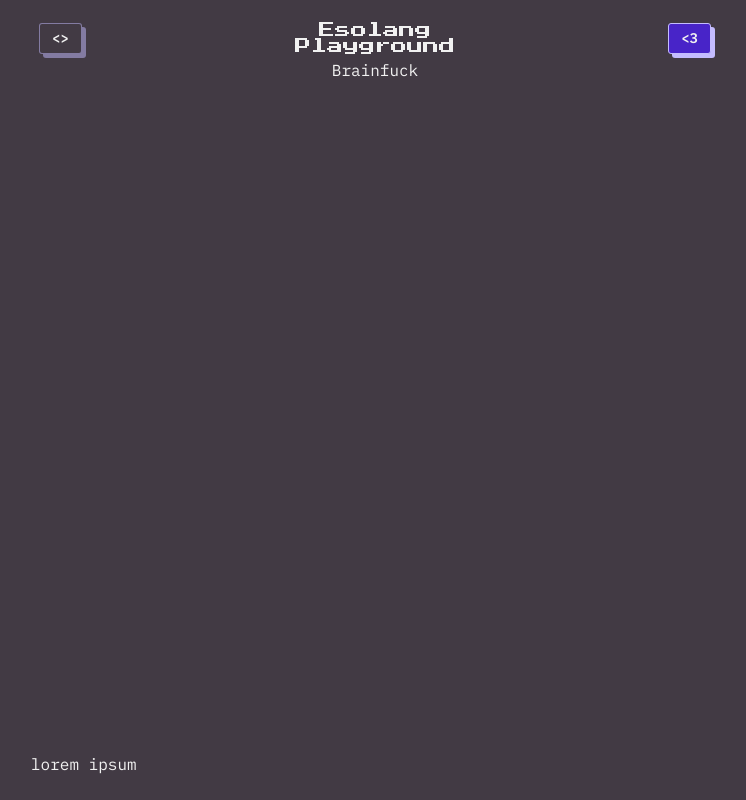
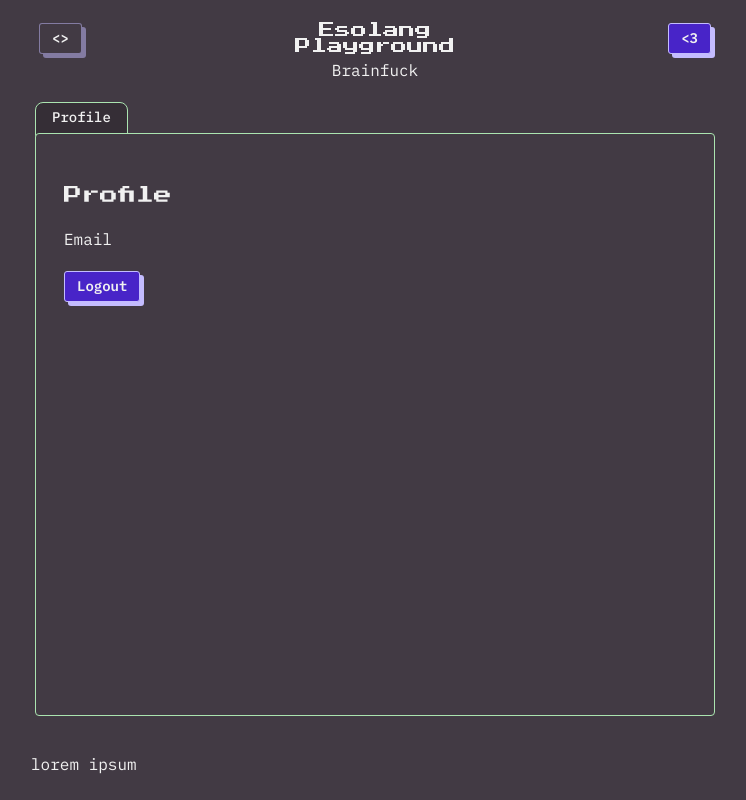
Before and after one commit to aeron13/esolang-playground, a Nuxt app: page /profile in a window 1280 px wide. Shown: the whole page, without its empty margins (265-1011 px from the left). Built offline with nearby package versions, Linux system fonts and the light colour scheme; no server answers.

Commit message:
profile page

```diff
--- a/app/data.ts
+++ b/app/data.ts
@@ -26,9 +26,6 @@ export const authenticated_menu: IMenuBlock[] = [
     items: [{
       link: '/profile',
       text: 'Profile'
-    },{
-      link: '/logout',
-      text: 'Logout'
     }]
   }
 ]
--- /dev/null
+++ b/app/pages/profile.vue
@@ -0,0 +1,34 @@
+<template>
+    <div class="px-5 h-full py-4">
+        <UiTabs
+            :tabs="[{ title: 'Profile'}]"
+            :value="0"
+        >
+            <template #tab1>
+                <div class="px-6 py-6">
+                    <div class="h-[65px] flex items-center">
+                        <h1 class="block font-mono text-lg max-w-[200px]">Profile</h1>
+                    </div>
+                    <div>
+                        <p>Email</p>
+                        <p>{{ user.email }}</p>
+                    </div>
+                    <UiButtonSmall class="mt-5" text="Logout" @click="logout" />
+                </div>
+            </template>
+        </UiTabs>
+    </div>
+</template>
+<script setup lang="ts">
+
+const user = useUserStore()
+
+const logout = () => {
+    user.logout()
+    navigateTo('/')
+}
+
+definePageMeta({
+    requiresAuth: true
+})
+</script>
```
